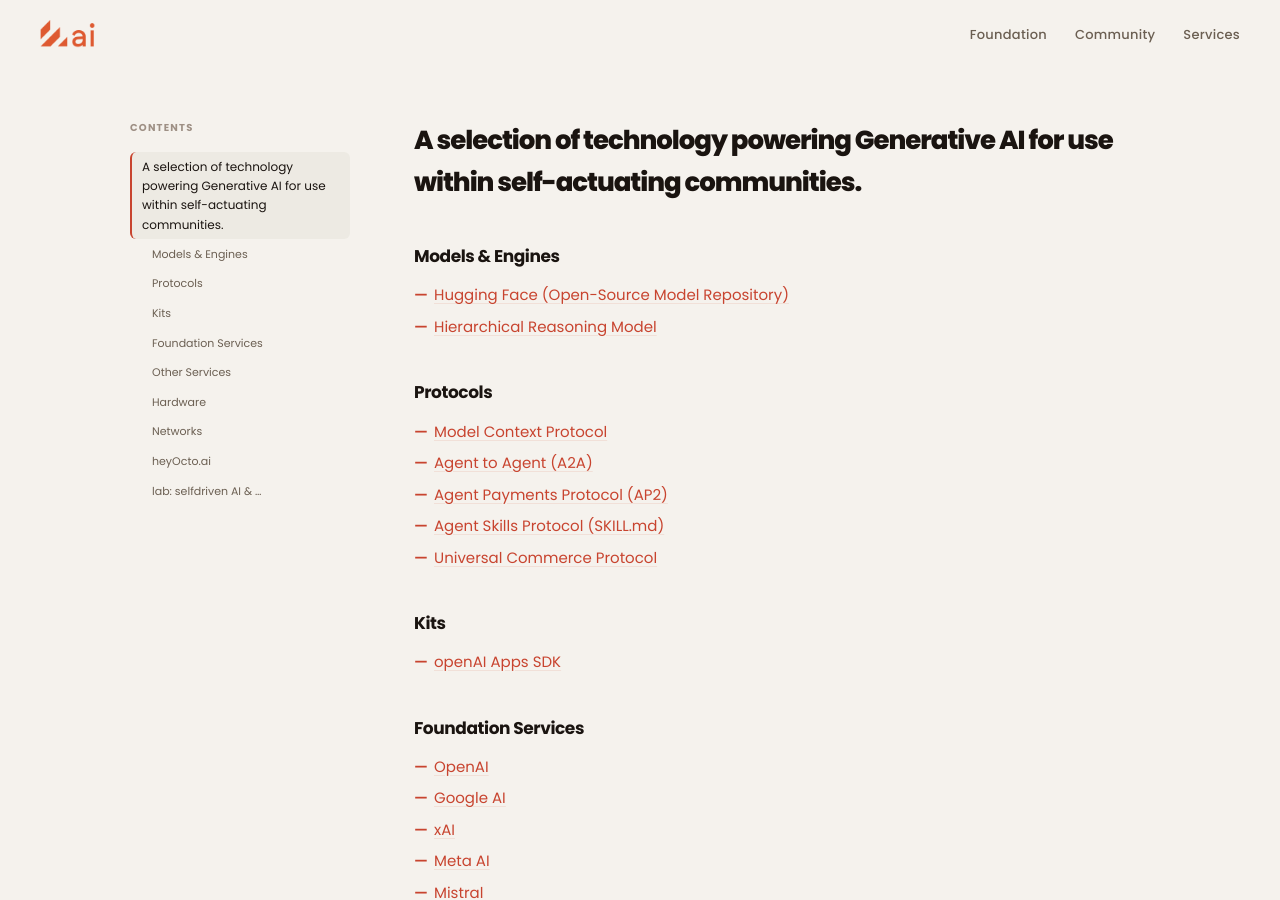
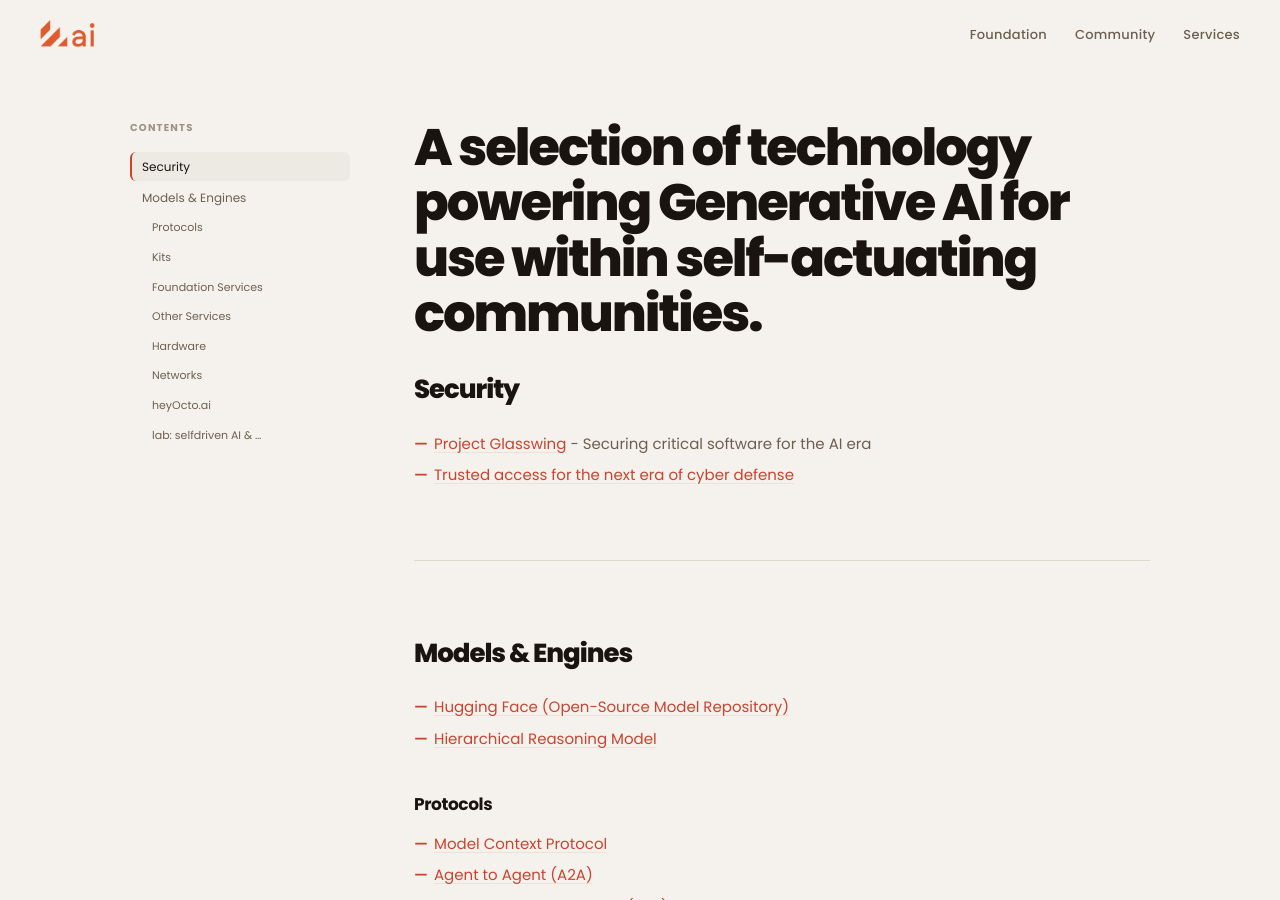
Before and after one commit to selfdriven-foundation/selfdriven-ai, a Jekyll site: the page built from docs/pages/tech.md, in a window 1280 px wide and 900 px high. Built offline with Jekyll 4.4.1, drawn with Linux system fonts in a browser that asks for light colours.

Commit message:
Update tech.md

```diff
--- a/docs/pages/tech.md
+++ b/docs/pages/tech.md
@@ -4,9 +4,14 @@
 permalink: /tech/
 ---
 
-## A selection of technology powering Generative AI for use within self-actuating communities.
+# A selection of technology powering Generative AI for use within self-actuating communities.
 
-### Models & Engines
+
+## Security
+- [Project Glasswing](https://anthropic.com/glasswing) - Securing critical software for the AI era
+- [Trusted access for the next era of cyber defense](https://openai.com/index/scaling-trusted-access-for-cyber-defense/)
+
+## Models & Engines
 - [Hugging Face (Open-Source Model Repository)](https://huggingface.co/)
 - [Hierarchical Reasoning Model](https://github.com/sapientinc/HRM)
 
```
